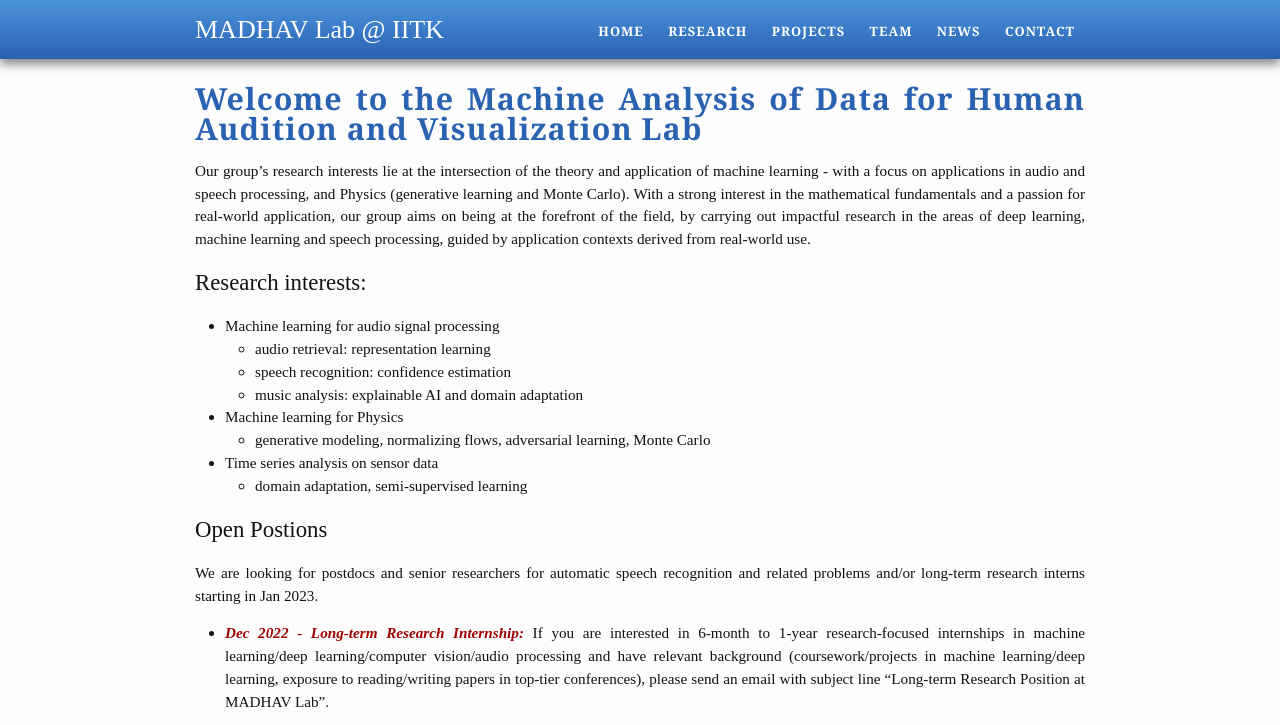
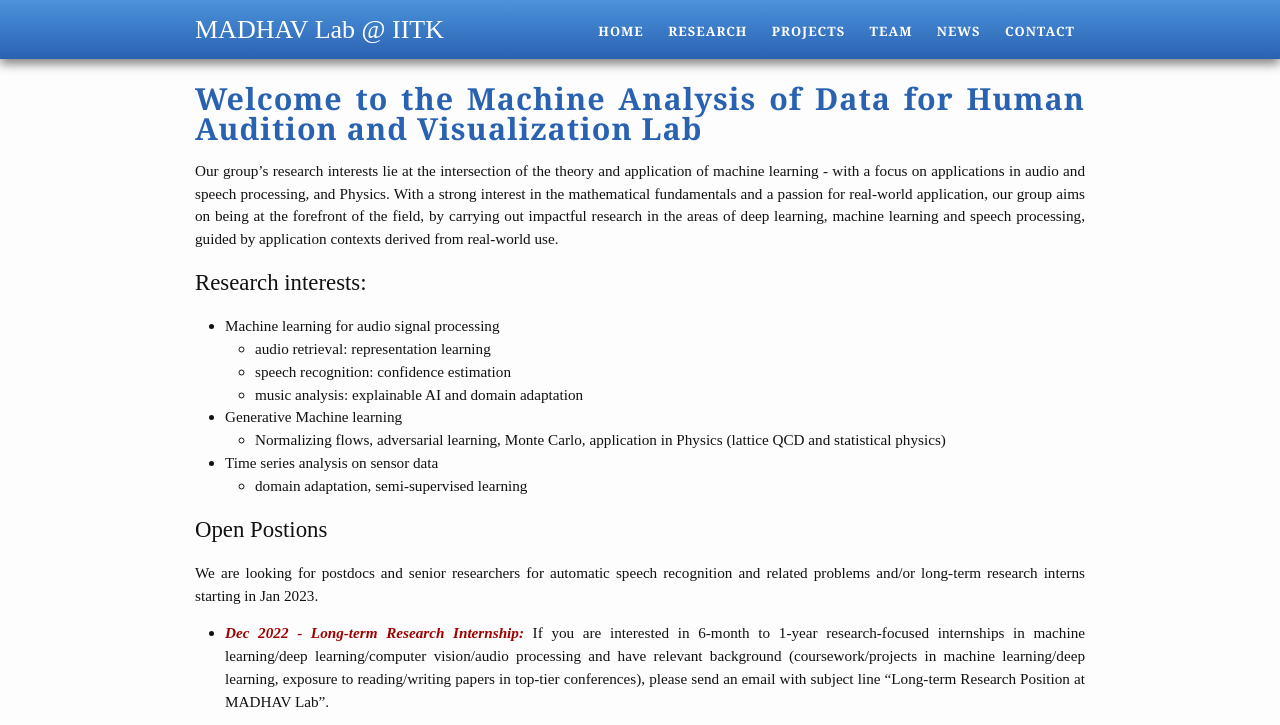
Before and after one commit to madhavlab/madhavlab.github.io, a Jekyll site: the page built from index.md, in a window 1280 px wide, cut to the strip 0-725 px from the top of the page. Built offline with Jekyll 4.4.1, drawn with Linux system fonts in a browser that asks for light colours; comment, search, counter and statistics services are not loaded; our own code applies the rules of GitHub Pages for plain Markdown files.

Commit message:
Update index.md

```diff
--- a/index.md
+++ b/index.md
@@ -4,7 +4,7 @@ layout: default
 # **Welcome to the Machine Analysis of Data for Human Audition and Visualization Lab**
 Our group’s research interests lie at the intersection of the theory and application
 of machine learning - with a focus on applications in audio and speech processing, and
-Physics (generative learning and Monte Carlo). With a strong interest in the mathematical fundamentals and a passion for real-world application, our group aims on being at the forefront of
+Physics. With a strong interest in the mathematical fundamentals and a passion for real-world application, our group aims on being at the forefront of
 the field, by carrying out impactful research in the areas of deep learning,
 machine learning and speech processing, guided by application contexts derived
 from real-world use.
@@ -15,8 +15,8 @@ from real-world use.
     - audio retrieval: representation learning
     - speech recognition: confidence estimation
     - music analysis: explainable AI and domain adaptation
-- Machine learning for Physics
-    - generative modeling, normalizing flows, adversarial learning, Monte Carlo
+- Generative Machine learning
+    - Normalizing flows, adversarial learning, Monte Carlo, application in Physics (lattice QCD and statistical physics)
 - Time series analysis on sensor data
     - domain adaptation, semi-supervised learning
 
```
